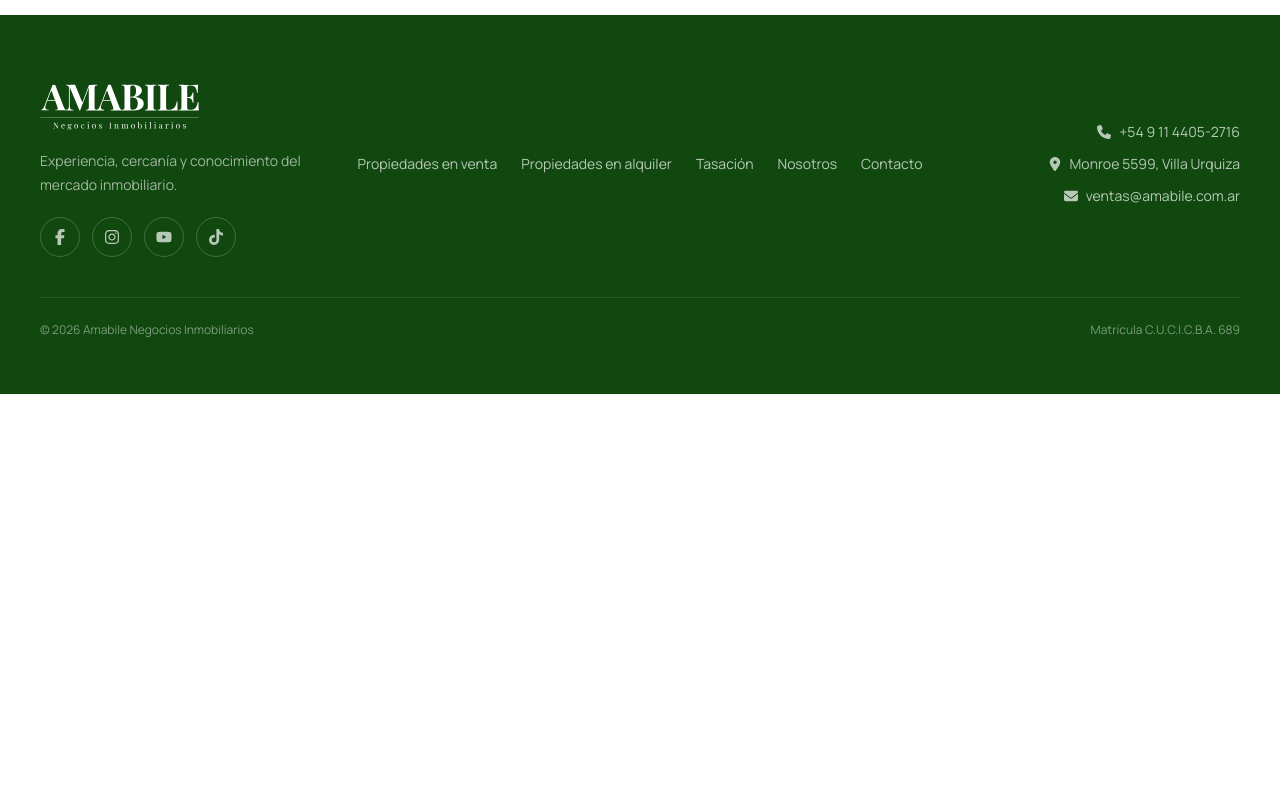
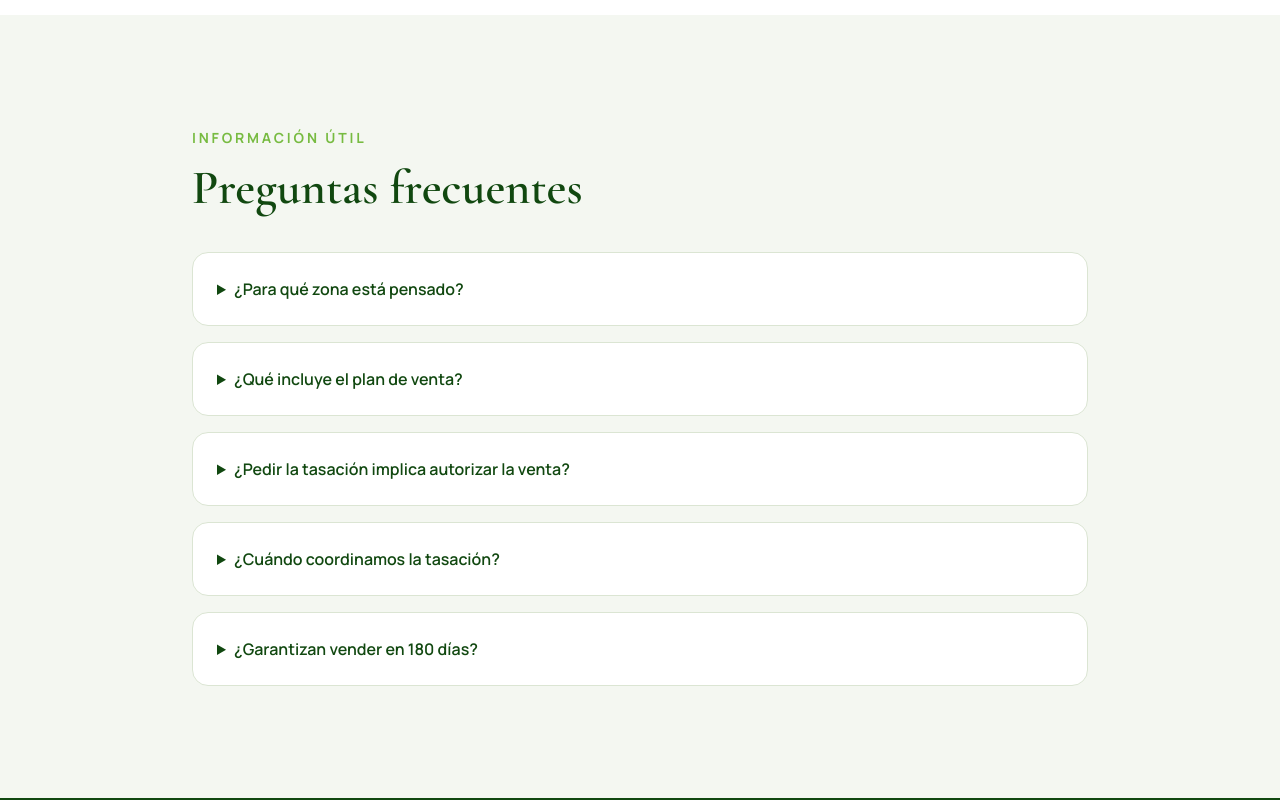
Before and after one commit to santimachuca/web-inmobiliaria-amabile, a Next.js app: page /tasacion in a window 1280 px wide. Shown: the part 2280-3080 px from the top of the page. Before the commit the page ends 2674 px from the top, so only its background shows below. Built offline with nearby package versions, Linux system fonts and the light colour scheme.

Commit message:
Agrega preguntas frecuentes de tasacion

```diff
--- a/src/app/tasacion/page.tsx
+++ b/src/app/tasacion/page.tsx
@@ -74,6 +74,69 @@ export default function ValuationPage() {
           </div>
         </div>
       </section>
+
+      <section className="bg-[var(--color-surface)] py-20 md:py-28">
+        <div className="container max-w-4xl">
+          <p className="eyebrow">Información útil</p>
+          <h2 className="mt-4 text-4xl font-semibold text-[var(--color-primary-dark)] md:text-5xl">
+            Preguntas frecuentes
+          </h2>
+
+          <div className="mt-10 space-y-4">
+            <details className="rounded-2xl border border-[var(--color-border)] bg-white p-6">
+              <summary className="cursor-pointer font-semibold text-[var(--color-primary-dark)]">
+                ¿Para qué zona está pensado?
+              </summary>
+              <p className="mt-4 leading-7 text-[var(--color-muted)]">
+                Esta propuesta está enfocada en propiedades de Villa Urquiza.
+              </p>
+            </details>
+
+            <details className="rounded-2xl border border-[var(--color-border)] bg-white p-6">
+              <summary className="cursor-pointer font-semibold text-[var(--color-primary-dark)]">
+                ¿Qué incluye el plan de venta?
+              </summary>
+              <p className="mt-4 leading-7 text-[var(--color-muted)]">
+                Las acciones propuestas para presentar y comercializar tu
+                propiedad, junto con el seguimiento del proceso. Te explicamos
+                cómo se aplican a tu caso.
+              </p>
+            </details>
+
+            <details className="rounded-2xl border border-[var(--color-border)] bg-white p-6">
+              <summary className="cursor-pointer font-semibold text-[var(--color-primary-dark)]">
+                ¿Pedir la tasación implica autorizar la venta?
+              </summary>
+              <p className="mt-4 leading-7 text-[var(--color-muted)]">
+                No. La autorización de comercialización se conversa y formaliza
+                por separado si decidís avanzar.
+              </p>
+            </details>
+
+            <details className="rounded-2xl border border-[var(--color-border)] bg-white p-6">
+              <summary className="cursor-pointer font-semibold text-[var(--color-primary-dark)]">
+                ¿Cuándo coordinamos la tasación?
+              </summary>
+              <p className="mt-4 leading-7 text-[var(--color-muted)]">
+                Primero revisamos los datos y luego coordinamos según tu
+                disponibilidad y la de la propiedad.
+              </p>
+            </details>
+
+            <details className="rounded-2xl border border-[var(--color-border)] bg-white p-6">
+              <summary className="cursor-pointer font-semibold text-[var(--color-primary-dark)]">
+                ¿Garantizan vender en 180 días?
+              </summary>
+              <p className="mt-4 leading-7 text-[var(--color-muted)]">
+                No. Ese es el plazo de la autorización de venta, no una garantía
+                de resultado. El tiempo de venta depende de factores como el
+                precio, el estado de la propiedad, la documentación y la
+                respuesta del mercado.
+              </p>
+            </details>
+          </div>
+        </div>
+      </section>
     </main>
   );
 }
```
